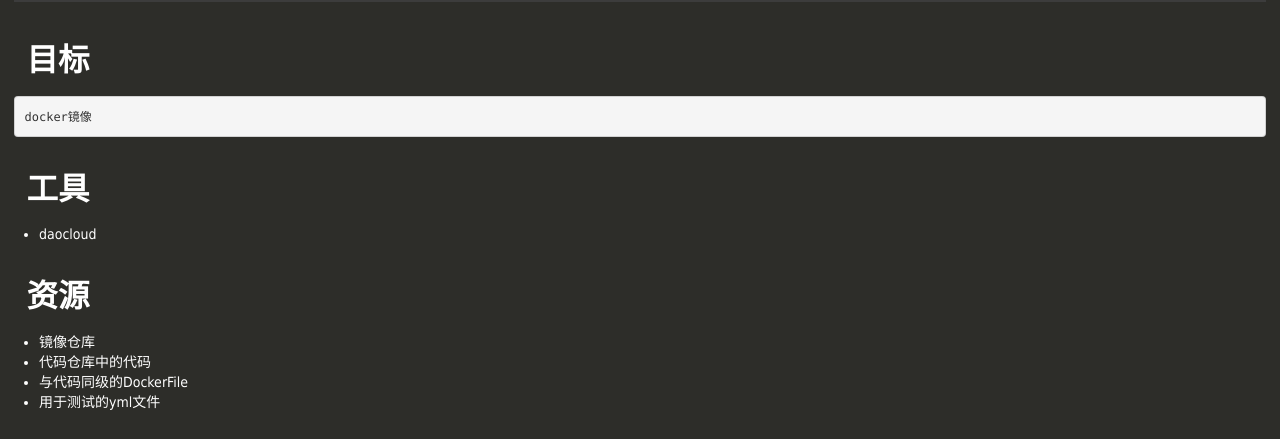
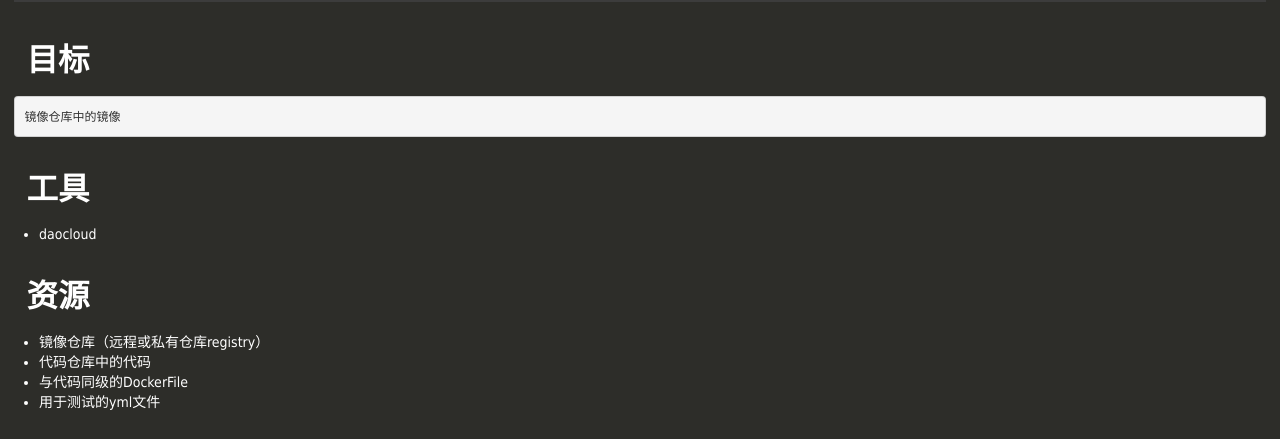
Before and after one commit to will-beta/will-beta.github.io, a Jekyll site: the page built from _posts/2016-5-9-deploy-onto-cloud.md, in a window 1280 px wide. Shown: the part 746-1185 px from the top of the page. Built offline with Jekyll 4.4.1, drawn with Linux system fonts in a browser that asks for light colours; nearby versions of some CDN libraries; comment, search, counter and statistics services are not loaded; a style sheet for code colours, icons or effects is not loaded.

Commit message:
modified

```diff
--- a/_posts/2016-5-9-deploy-onto-cloud.md
+++ b/_posts/2016-5-9-deploy-onto-cloud.md
@@ -44,7 +44,7 @@ tags: [docker]
   目标
 -------------------------------------------
 
-    docker镜像
+    镜像仓库中的镜像
 
 
 
@@ -59,7 +59,7 @@ tags: [docker]
 -------------------------------------------
 
 
-*    镜像仓库
+*    镜像仓库（远程或私有仓库registry）
 *    代码仓库中的代码
 *    与代码同级的DockerFile
 *    用于测试的yml文件
```
